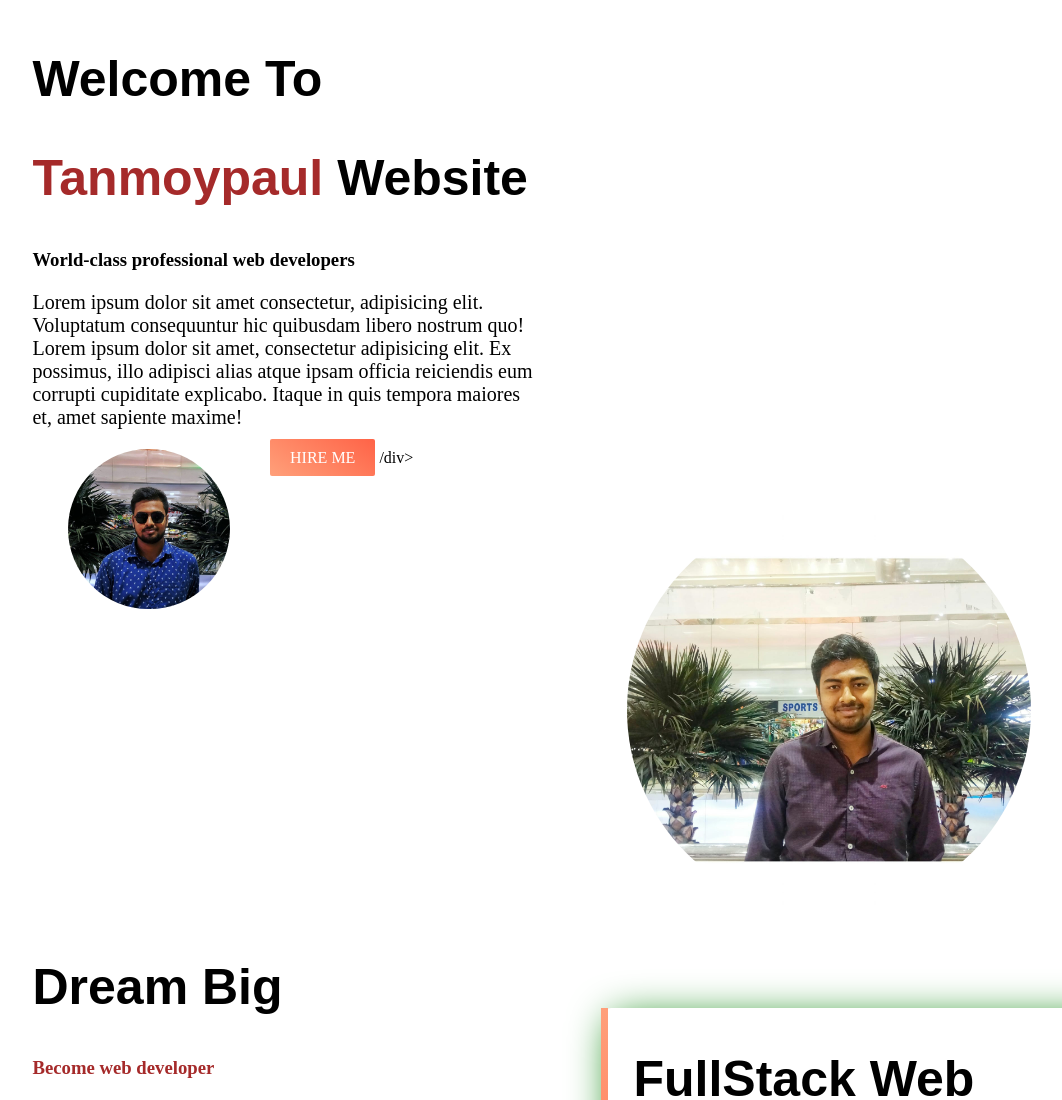
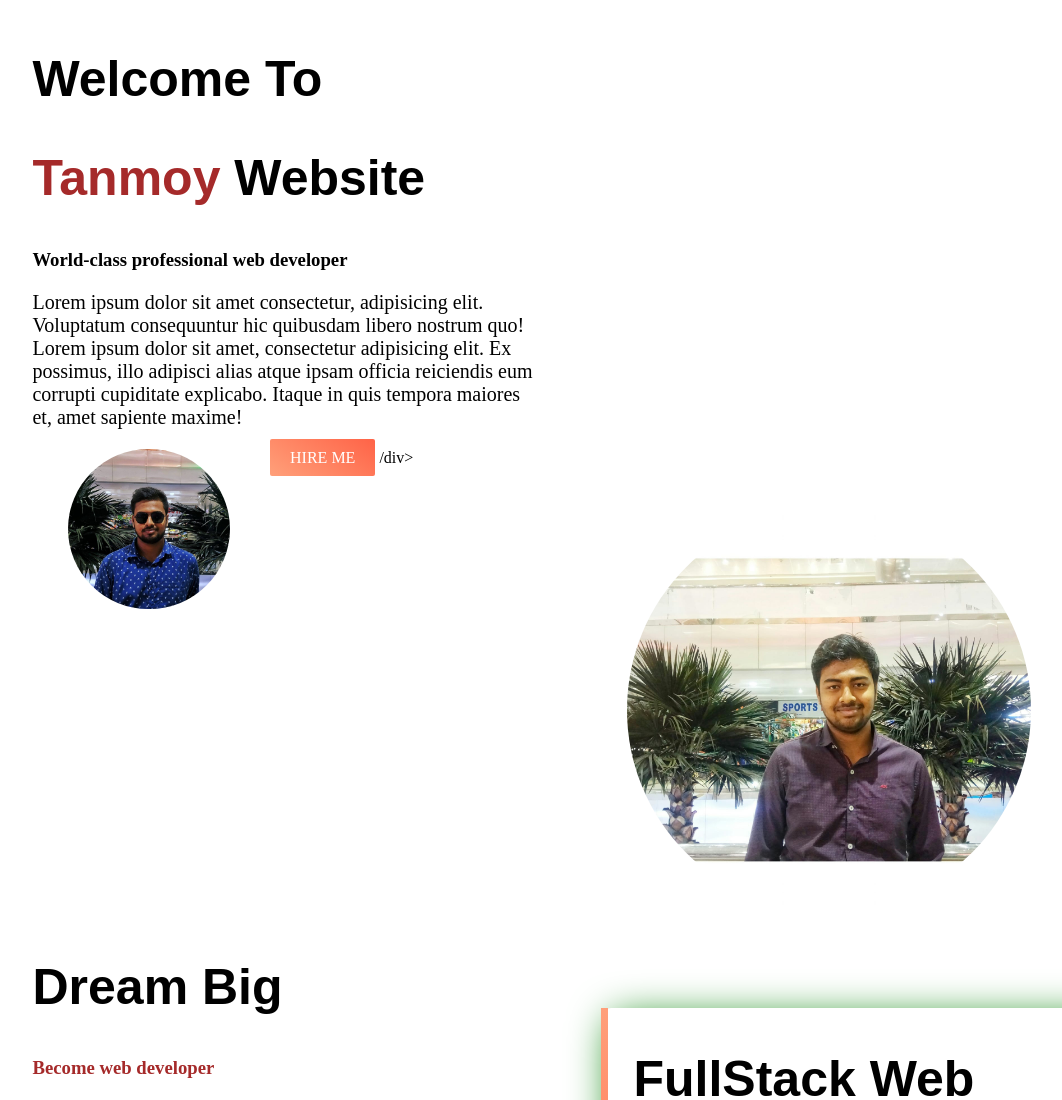
Before and after one commit to tanmoypaul1005/web-portfolio, a plain HTML site: page index.html in a window 1280 px wide. Shown: the top 1100 px of the page, without its empty margins (64-1126 px from the left). Drawn offline with Linux system fonts and the light colour scheme; a web font is replaced by a local one.

Commit message:
first commit

```diff
--- a/index.html
+++ b/index.html
@@ -13,8 +13,8 @@
     <section class="top-banner">
     <div class="half-width">
     <h1>Welcome To</h1>
-    <h1><span class="orange-highlight">Tanmoypaul </span> Website</h1>
-    <h3>World-class professional web developers</h3>
+    <h1><span class="orange-highlight">Tanmoy </span> Website</h1>
+    <h3>World-class professional web developer</h3>
     <p>Lorem ipsum dolor sit amet consectetur, adipisicing elit. Voluptatum consequuntur hic quibusdam libero nostrum quo! Lorem ipsum dolor sit amet, consectetur adipisicing elit. Ex possimus, illo adipisci alias atque ipsam officia reiciendis eum corrupti cupiditate explicabo. Itaque in quis tempora maiores et, amet sapiente maxime!</p>
     <a class="link-button" target="_blank" href="https://www.youtube.com/">HIRE ME</a>
     /div>
```
